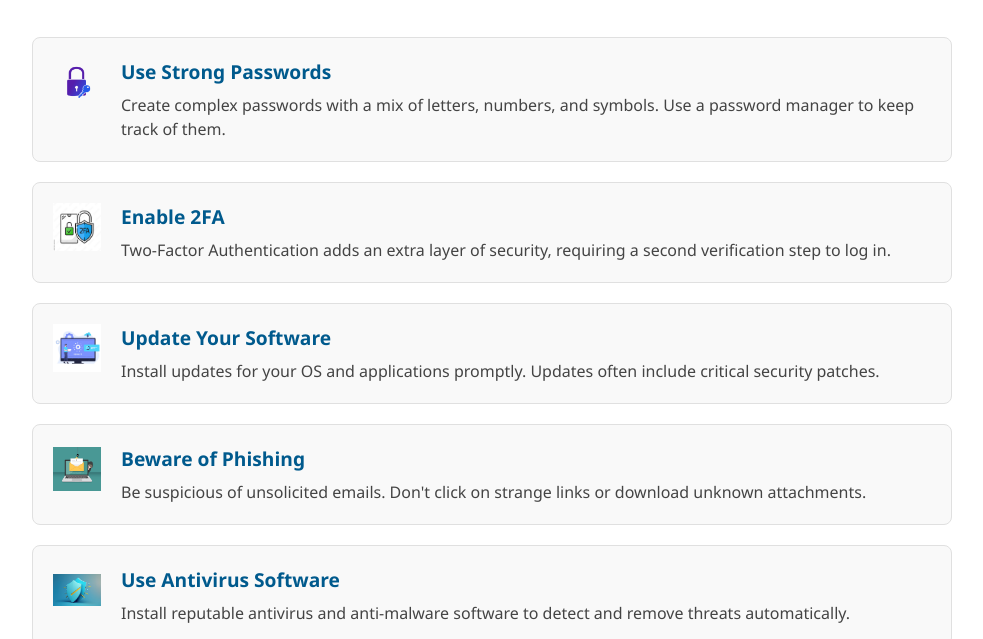
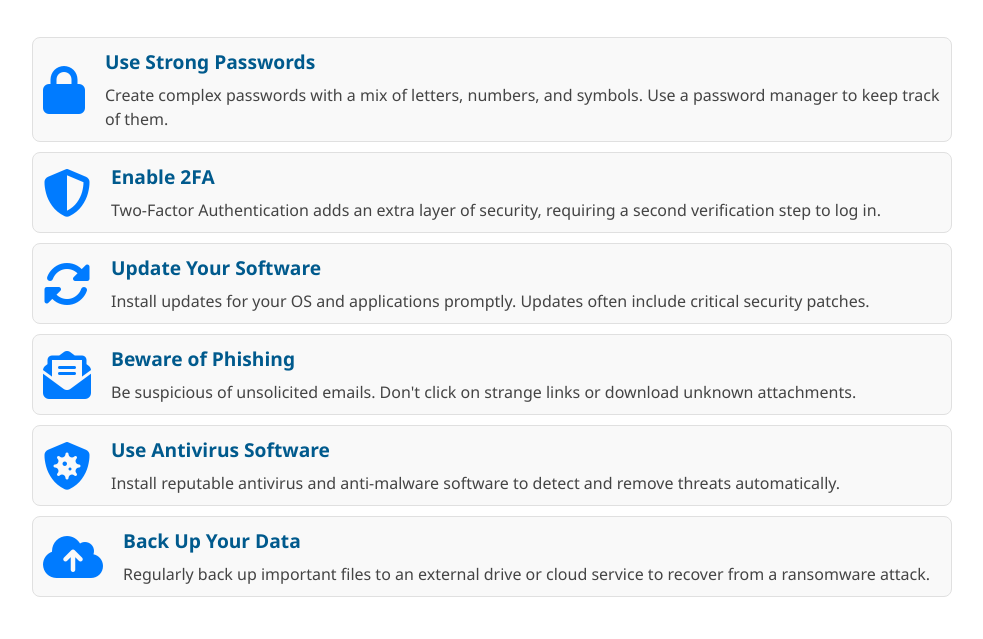
Before and after one commit to Ashley-Blu/1.3-cyber-poster, a plain HTML site: page index.html in a window 1280 px wide. Shown: the part 161-800 px from the top of the page, without its empty margins (148-1131 px from the left). Drawn offline with Linux system fonts and the light colour scheme.

Commit message:
modified html: deleting media, adding icons. modified css: adding different styling. adding uiposter image

```diff
--- a/index.html
+++ b/index.html
@@ -5,6 +5,11 @@
   <meta name="viewport" content="width=device-width, initial-scale=1.0"/>
   <title>Cyber Security Poster</title>
   <link rel="stylesheet" href="style.css" />
+  <!-- Font Awesome CDN for icons -->
+  <link
+    rel="stylesheet"
+    href="https://cdnjs.cloudflare.com/ajax/libs/font-awesome/6.4.0/css/all.min.css"
+  />
 </head>
 <body>
   <main class="poster-container">
@@ -14,49 +19,54 @@
     </header>
 
     <section class="tips-grid">
-      <!-- Tip Card -->
+      <!-- Tip Card 1 -->
       <article class="tip-card">
-        <img src="media/lock.png" alt="Password lock">
+        <i class="fas fa-lock icon" aria-hidden="true"></i>
         <div class="tip-text">
           <h2>Use Strong Passwords</h2>
           <p>Create complex passwords with a mix of letters, numbers, and symbols. Use a password manager to keep track of them.</p>
         </div>
       </article>
 
+      <!-- Tip Card 2 -->
       <article class="tip-card">
-        <img src="media/2fa.jpg" alt="2FA shield">
+        <i class="fas fa-shield-alt icon" aria-hidden="true"></i>
         <div class="tip-text">
           <h2>Enable 2FA</h2>
           <p>Two-Factor Authentication adds an extra layer of security, requiring a second verification step to log in.</p>
         </div>
       </article>
 
+      <!-- Tip Card 3 -->
       <article class="tip-card">
-        <img src="media/update.png" alt="Software update">
+        <i class="fas fa-sync-alt icon" aria-hidden="true"></i>
         <div class="tip-text">
           <h2>Update Your Software</h2>
           <p>Install updates for your OS and applications promptly. Updates often include critical security patches.</p>
         </div>
       </article>
 
+      <!-- Tip Card 4 -->
       <article class="tip-card">
-        <img src="media/phishing.png" alt="Phishing email">
+        <i class="fas fa-envelope-open-text icon" aria-hidden="true"></i>
         <div class="tip-text">
           <h2>Beware of Phishing</h2>
           <p>Be suspicious of unsolicited emails. Don't click on strange links or download unknown attachments.</p>
         </div>
       </article>
 
+      <!-- Tip Card 5 -->
       <article class="tip-card">
-        <img src="media/shield.png" alt="Antivirus shield">
+        <i class="fas fa-shield-virus icon" aria-hidden="true"></i>
         <div class="tip-text">
           <h2>Use Antivirus Software</h2>
           <p>Install reputable antivirus and anti-malware software to detect and remove threats automatically.</p>
         </div>
       </article>
 
+      <!-- Tip Card 6 -->
       <article class="tip-card">
-        <img src="media/backup.png" alt="Data backup cloud">
+        <i class="fas fa-cloud-upload-alt icon" aria-hidden="true"></i>
         <div class="tip-text">
           <h2>Back Up Your Data</h2>
           <p>Regularly back up important files to an external drive or cloud service to recover from a ransomware attack.</p>
--- a/style.css
+++ b/style.css
@@ -49,31 +49,32 @@ body {
 .tips-grid {
     display: flex;
     flex-direction: column;
-  gap: 20px;
+    gap: 5px;
 }
 
 /* Tip Card */
 .tip-card {
     display: flex;
-  align-items: flex-start;
     background-color: #f9f9f9;
     border: 1px solid #e0e0e0;
     border-radius: 8px;
-  padding: 20px;
+    padding: 10px;
     transition: transform 0.3s ease, box-shadow 0.3s ease;
+    align-items: center;
+    gap: 20px;
+    margin-bottom: 5px;
+}
+
+.tip-card .icon {
+    font-size: 48px;
+    color: #007bff;
+    /* Customize icon color */
+    flex-shrink: 0;
 }
 
 .tip-card:hover {
     transform: translateY(-5px);
     box-shadow: 0 10px 20px rgba(0, 0, 0, 0.1);
-}
-
-.tip-card img {
-  width: 48px;
-  height: 48px;
-  margin-right: 20px;
-  object-fit: contain;
-  flex-shrink: 0;
 }
 
 .tip-text h2 {
```
Also changed, not shown: UIPoster.jpg (added), media/2fa.jpg (deleted), media/backup.png (deleted), media/lock.png (deleted), media/phishing.png (deleted), media/shield.png (deleted), media/update.png (deleted). Lines whose indentation alone changed are shown as unchanged.
